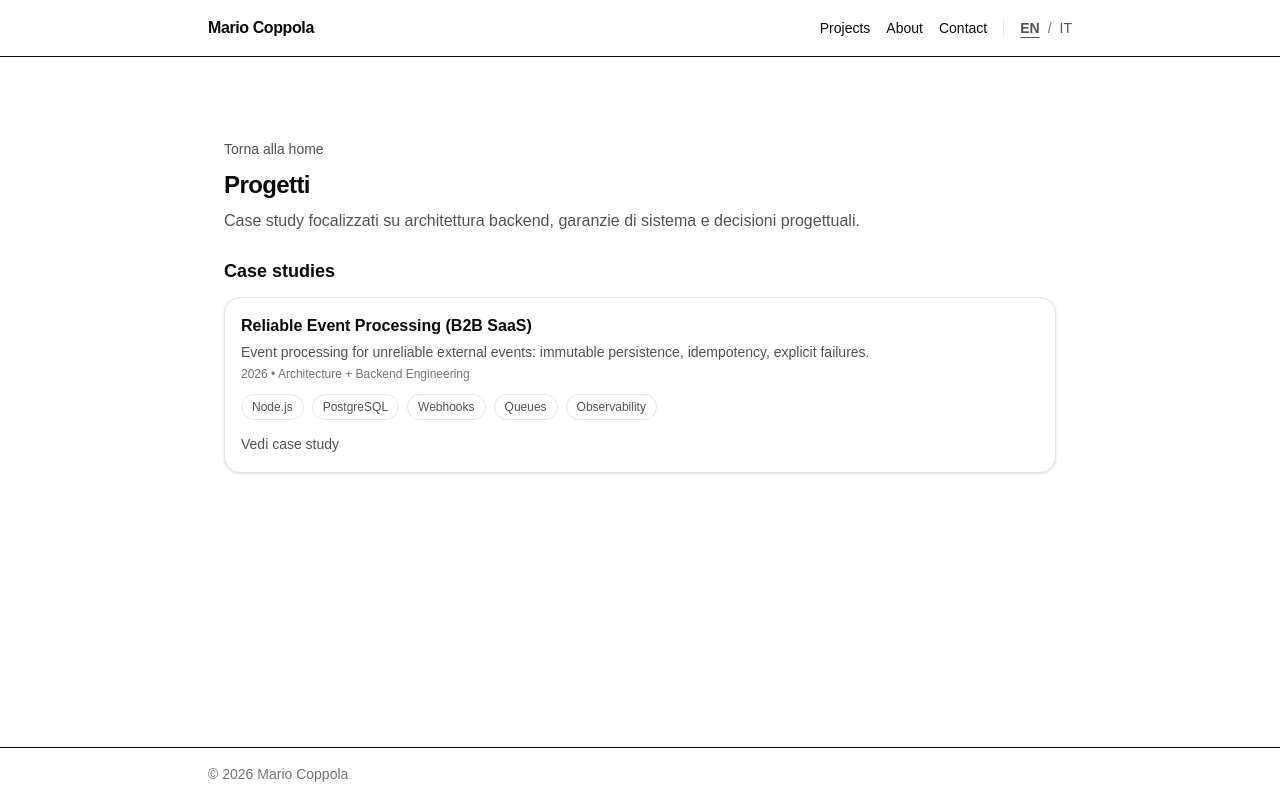
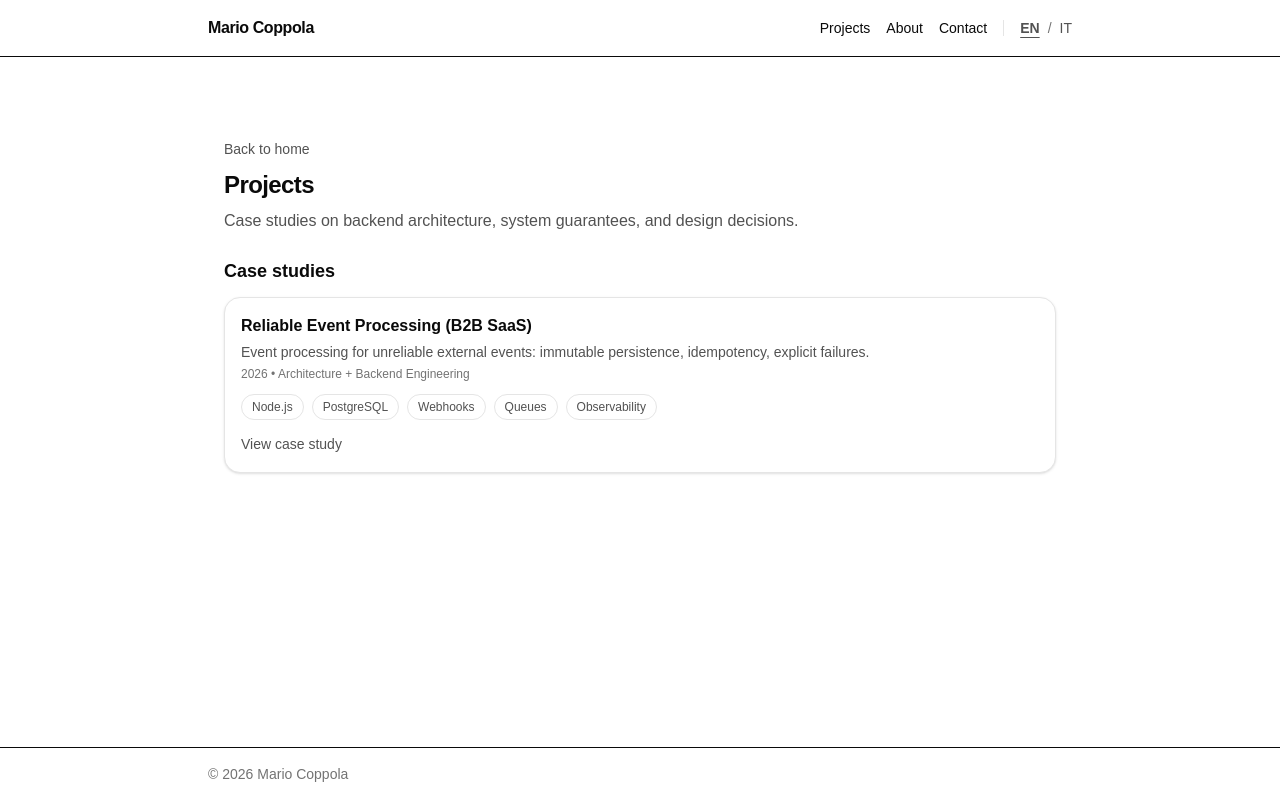
Before and after one commit to mario-coppola/portfolio, a Next.js app: page /projects in a window 1280 px wide. Built offline with nearby package versions, Linux system fonts and the light colour scheme; no server answers.

Commit message:
fix: unify lang files

```diff
--- a/src/app/page.tsx
+++ b/src/app/page.tsx
@@ -9,12 +9,10 @@ import { Badge } from "@/components/ui/Badge";
 import { TextLink } from "@/components/ui/TextLink";
 import { absoluteUrl, getSiteUrl } from "@/lib/siteUrl";
 import { caseStudyContent } from "@/content/caseStudy";
-import { getCaseStudy, getProjectBySlug } from "@/content/projects";
+import { getFeaturedCaseStudies } from "@/content/caseStudies";
 
 const siteUrl = getSiteUrl();
 const globalOgImageUrl = absoluteUrl("/opengraph-image");
-const personId = `${siteUrl}/#person`;
-const websiteId = `${siteUrl}/#website`;
 
 export async function generateMetadata({
   searchParams,
@@ -28,8 +26,8 @@ export async function generateMetadata({
     alternates: {
       canonical: siteUrl,
       languages: {
-        "en-US": `${siteUrl}/?lang=en`,
-        "it-IT": `${siteUrl}/?lang=it`,
+        "en-US": `${siteUrl}?lang=en`,
+        "it-IT": `${siteUrl}?lang=it`,
       },
     },
     openGraph: {
@@ -50,9 +48,10 @@ export default async function Home({ searchParams }: { searchParams?: SearchPara
   const resolvedSearchParams = await Promise.resolve(searchParams);
   const lang = getLangFromSearchParams(resolvedSearchParams);
   const content = t(homeContent, lang);
-  const caseStudy = t(caseStudyContent, lang);
-  const projectMeta = caseStudy.projectMeta;
-  const project = getCaseStudy();
+  const caseStudyContentLang = t(caseStudyContent, lang);
+  const projectMeta = caseStudyContentLang.projectMeta;
+  const featured = getFeaturedCaseStudies();
+  const first = featured[0];
 
   return (
     <Container className="space-y-12 py-10">
@@ -84,11 +83,11 @@ export default async function Home({ searchParams }: { searchParams?: SearchPara
           <h2 className="text-lg font-semibold">{content.caseStudy.title}</h2>
         </div>
 
-        {caseStudy ? (
+        {first ? (
           <Card className="space-y-3">
             <div className="space-y-1">
               <h3 className="text-base font-semibold text-[var(--foreground)]">
-                <TextLink href={`/projects/${project?.slug}`}>
+                <TextLink href={`/projects/${first.slug}`}>
                   {projectMeta.title}
                 </TextLink>
               </h3>
@@ -96,7 +95,7 @@ export default async function Home({ searchParams }: { searchParams?: SearchPara
             </div>
 
             <div className="flex flex-wrap gap-2">
-              {project?.stack.slice(0, 5).map((stackItem: string) => (
+              {first.stack.slice(0, 5).map((stackItem: string) => (
                 <Badge key={stackItem}>{stackItem}</Badge>
               ))}
             </div>
--- a/src/app/projects/page.tsx
+++ b/src/app/projects/page.tsx
@@ -1,7 +1,8 @@
 import type { Metadata } from "next";
 import Link from "next/link";
 import { getLangFromSearchParams, t, type SearchParams } from "@/content/i18n";
-import { getCaseStudy, projects } from "@/content/projects";
+import { getFeaturedCaseStudies } from "@/content/caseStudies";
+import { projectsIndexContent } from "@/content/projectsIndex";
 import { site } from "@/content/site";
 import { Container } from "@/components/ui/Container";
 import { Card } from "@/components/ui/Card";
@@ -52,17 +53,17 @@ export default async function ProjectsPage({
 }) {
   const resolvedSearchParams = await Promise.resolve(searchParams);
   const lang = getLangFromSearchParams(resolvedSearchParams);
-  const caseStudy = t(caseStudyContent, lang);
-  const projectMeta = caseStudy.projectMeta;
-  const project = getCaseStudy();
-  const pageDescription =
-    "Case study focalizzati su architettura backend, garanzie di sistema e decisioni progettuali.";
+  const content = t(projectsIndexContent, lang);
+  const caseStudyContentLang = t(caseStudyContent, lang);
+  const projectMeta = caseStudyContentLang.projectMeta;
+  const featured = getFeaturedCaseStudies();
+  const first = featured[0];
   const inLanguage = lang === "it" ? "it-IT" : "en-US";
   const pageJsonLd = {
     "@context": "https://schema.org",
     "@type": "WebPage",
-    name: "Projects",
-    description: pageDescription,
+    name: content.pageTitle,
+    description: content.pageDescription,
     url: `${siteUrl}/projects`,
     isPartOf: { "@id": websiteId },
     about: { "@id": personId },
@@ -77,21 +78,21 @@ export default async function ProjectsPage({
       />
       <header className="space-y-2">
         <div>
-          <TextLink href="/">Torna alla home</TextLink>
+          <TextLink href="/">{content.backToHome}</TextLink>
         </div>
-        <h1 className="text-2xl font-semibold tracking-tight">Progetti</h1>
-        <p className="max-w-2xl text-[var(--muted)]">{pageDescription}</p>
+        <h1 className="text-2xl font-semibold tracking-tight">{content.pageTitle}</h1>
+        <p className="max-w-2xl text-[var(--muted)]">{content.pageDescription}</p>
 
       </header>
 
-      {caseStudy ? (
+      {first ? (
         <section className="space-y-3">
-          <h2 className="text-lg font-semibold">Case studies</h2>
+          <h2 className="text-lg font-semibold">{content.caseStudiesTitle}</h2>
           <Card className="space-y-3">
             <div className="space-y-1">
               <h3 className="text-base font-semibold text-[var(--foreground)]">
                 <Link
-                  href={`/projects/${project?.slug}`}
+                  href={`/projects/${first.slug}`}
                   className="hover:underline"
                 >
                   {projectMeta.title}
@@ -101,19 +102,19 @@ export default async function ProjectsPage({
               <p className="text-sm text-[var(--muted)]">{projectMeta.summary}</p>
 
               <p className="text-xs text-[var(--muted-foreground)]">
-                {project?.year ? `${project?.year} • ` : ""}
-                {project?.role}
+                {first.year ? `${first.year} • ` : ""}
+                {projectMeta.role}
               </p>
             </div>
 
             <div className="flex flex-wrap gap-2">
-              {project?.stack.slice(0, 6).map((t: string) => (
-                <Badge key={t}>{t}</Badge>
+              {first.stack.slice(0, 6).map((tech: string) => (
+                <Badge key={tech}>{tech}</Badge>
               ))}
             </div>
 
             <div>
-              <TextLink href={`/projects/${project?.slug}`}>Vedi case study</TextLink>
+              <TextLink href={`/projects/${first.slug}`}>{content.viewCaseStudy}</TextLink>
             </div>
           </Card>
         </section>
--- /dev/null
+++ b/src/content/caseStudies.ts
@@ -0,0 +1,22 @@
+export type CaseStudyListing = {
+  slug: string;
+  stack: string[];
+  year?: string;
+  links?: { label: string; href: string }[];
+};
+
+export const caseStudies: CaseStudyListing[] = [
+  {
+    slug: "reliable-eventing-saas",
+    stack: ["Node.js", "PostgreSQL", "Webhooks", "Queues", "Observability"],
+    year: "2026",
+  },
+];
+
+export function getCaseStudyBySlug(slug: string): CaseStudyListing | undefined {
+  return caseStudies.find((c) => c.slug === slug);
+}
+
+export function getFeaturedCaseStudies(): CaseStudyListing[] {
+  return caseStudies;
+}
--- a/src/content/home.ts
+++ b/src/content/home.ts
@@ -43,7 +43,7 @@ export const homeContent: Record<Lang, HomeContent> = {
       secondaryCta: { label: "Contattami", href: "/contact" },
     },
     caseStudy: {
-      title: "Casi di studio",
+      title: "Case study",
     },
     otherProjects: {
       title: "Altri progetti",
--- /dev/null
+++ b/src/content/projectsIndex.ts
@@ -0,0 +1,28 @@
+import type { Lang } from "@/content/i18n";
+
+export type ProjectsIndexContent = {
+  backToHome: string;
+  pageTitle: string;
+  pageDescription: string;
+  caseStudiesTitle: string;
+  viewCaseStudy: string;
+};
+
+export const projectsIndexContent: Record<Lang, ProjectsIndexContent> = {
+  en: {
+    backToHome: "Back to home",
+    pageTitle: "Projects",
+    pageDescription:
+      "Case studies on backend architecture, system guarantees, and design decisions.",
+    caseStudiesTitle: "Case studies",
+    viewCaseStudy: "View case study",
+  },
+  it: {
+    backToHome: "Torna alla home",
+    pageTitle: "Progetti",
+    pageDescription:
+      "Case study focalizzati su architettura backend, garanzie di sistema e decisioni progettuali.",
+    caseStudiesTitle: "Case study",
+    viewCaseStudy: "Vedi case study",
+  },
+};
```
